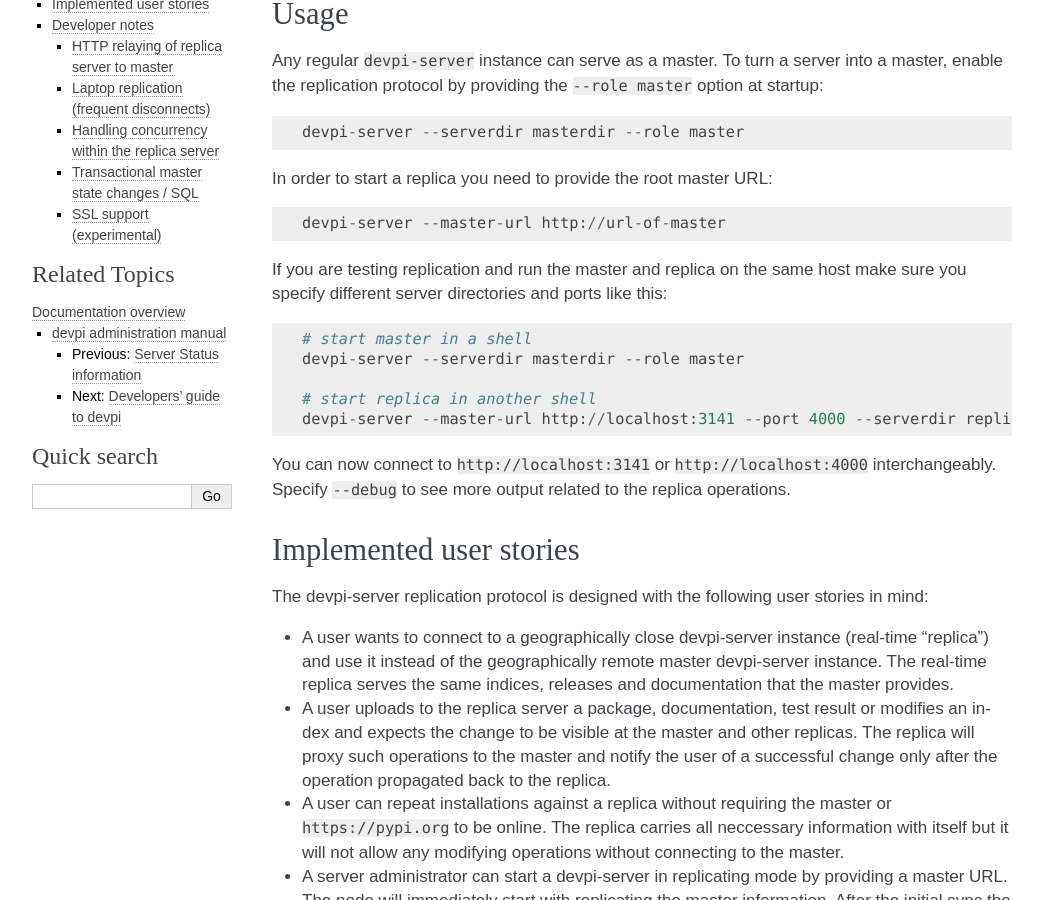
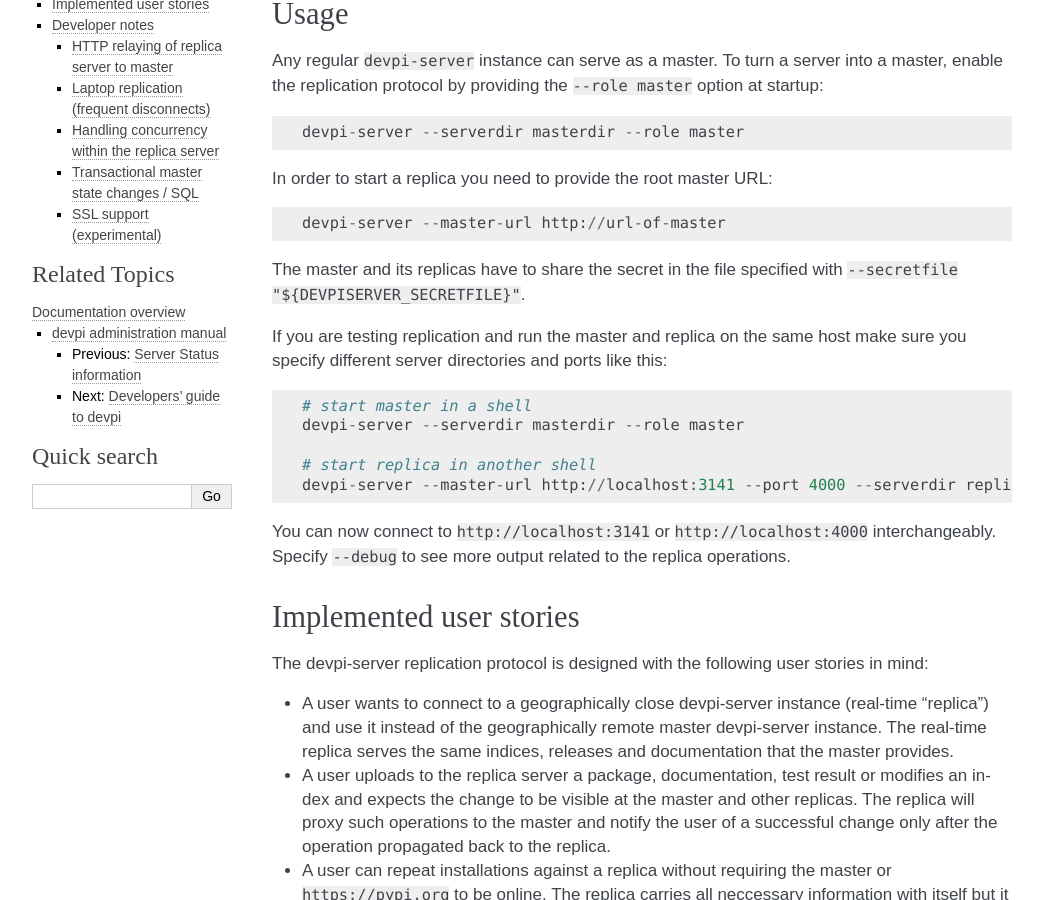
Before and after one commit to devpi/devpi, a Sphinx documentation site: the page built from doc/adminman/replica.rst, in a window 1280 px wide and 900 px high, scrolled down 392 px. Shown: the whole window, without its empty margins (108-1151 px from the left). Built offline with Sphinx 7.4.7, drawn with Linux system fonts in a browser that asks for light colours.

Commit message:
Documentation clarification for shared secret when using replication (Issue 845)

```diff
--- a/doc/adminman/replica.rst
+++ b/doc/adminman/replica.rst
@@ -28,6 +28,9 @@
 In order to start a replica you need to provide the root master URL::
 
     devpi-server --master-url http://url-of-master
+
+The master and its replicas have to share the secret in the file specified with
+``--secretfile "${DEVPISERVER_SECRETFILE}"``.
 
 If you are testing replication and run the master and replica on the
 same host make sure you specify different server directories and ports
```
